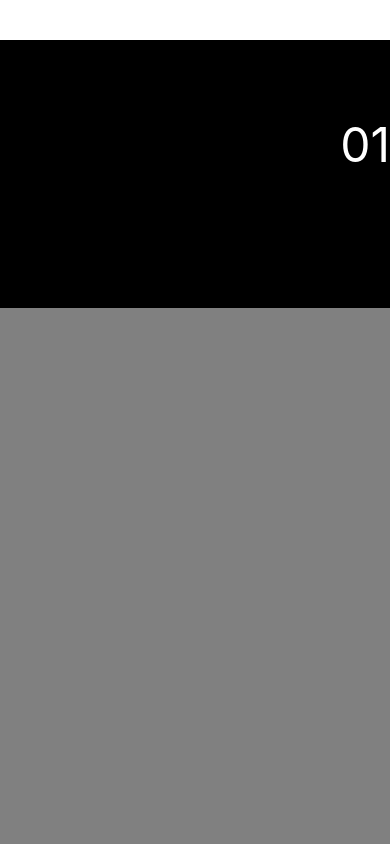
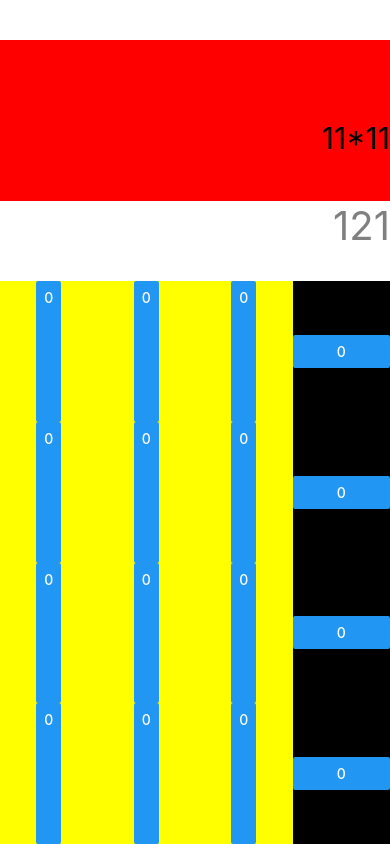
Before and after one commit to awaghadsangita/ReactNative_tdd, a React Native app: screen / in a window 390 px wide. Built offline with nearby package versions, Linux system fonts and the light colour scheme.

Commit message:
REFACTORED:updated the layout

```diff
--- a/App.js
+++ b/App.js
@@ -1,36 +1,87 @@
-import React  from 'react';
-import { Text, View,StyleSheet } from 'react-native';
+import React from 'react';
+import { View, StyleSheet,Button,Text } from 'react-native';
 
 export default class App extends React.Component {
-  render(){
+  render() {
     return (
       <View style={styles.container}>
-      <View style={styles.result}>
-        <Text style={styles.resultText}>01</Text>
+        <View style={styles.result}><Text style={styles.resultText}>11*11</Text></View>
+        <View style={styles.calculation}><Text style={styles.calculationText}>121</Text></View>
+        <View style={styles.button}>
+          <View style={styles.numbers}>
+            <View style={styles.row}>
+              <Button title="0"/>
+              <Button title="0"/>
+              <Button title="0"/>
             </View>
-      <View style={styles.keypad}></View>
-
+            <View style={styles.row}>
+              <Button title="0"/>
+              <Button title="0"/>
+              <Button title="0"/>
+            </View>
+            <View style={styles.row}>
+              <Button title="0"/>
+              <Button title="0"/>
+              <Button title="0"/>
+            </View>
+            <View style={styles.row}>
+              <Button title="0"/>
+              <Button title="0"/>
+              <Button title="0"/>
+            </View>
+          </View>
+          <View style={styles.operations}>
+              <Button title="0"/>
+              <Button title="0"/>
+              <Button title="0"/>
+              <Button title="0"/>
+          </View>
+        </View>
       </View>
     );
   }
 }
-const styles= StyleSheet.create({
-    container:{
+const styles = StyleSheet.create({
+  container: {
+    flex: 1,
+    paddingTop: 40,
+  },
+  row:{
+    flexDirection:"row",
     flex:1,
-      paddingTop:40
+    justifyContent:"space-around",
+    alignItems:"stretch",
   },
-    result:{
-      flex:2,
-      backgroundColor:"black"
-    },
-    keypad:{
-      flex:4,
-      backgroundColor:"gray"
+  result: {
+    flex: 2,
+    backgroundColor: 'red',
   },
   resultText:{
-     fontSize:48,
-     color:"white",
-     paddingTop:75,
+    fontSize:30,
+    color:"black",
+    textAlign:"right",
+    paddingTop:80
+  },
+  calculation:{
+    flex:1,
+    backgroundColor:"white",
+  },
+  calculationText:{
+    fontSize:40,
+    color:"gray",
     textAlign:"right"
+  },
+  button:{
+    flex:7,
+    flexDirection:"row"
+  },
+  numbers:{
+    flex:3,
+    backgroundColor:"yellow"
+  },
+  operations:{
+    flex:1,
+    justifyContent:"space-around",
+    backgroundColor:"black"
   }
-     })
+});
```
Lines whose indentation alone changed are shown as unchanged.
